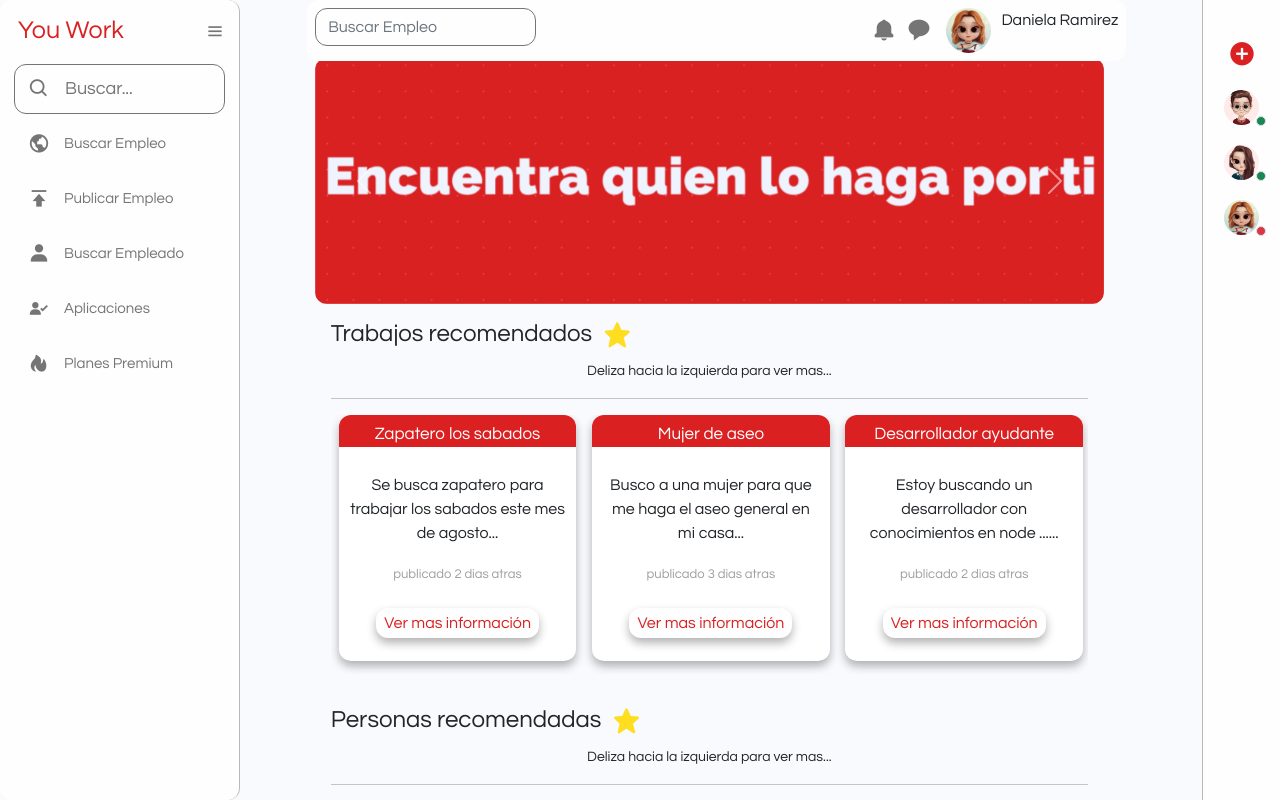
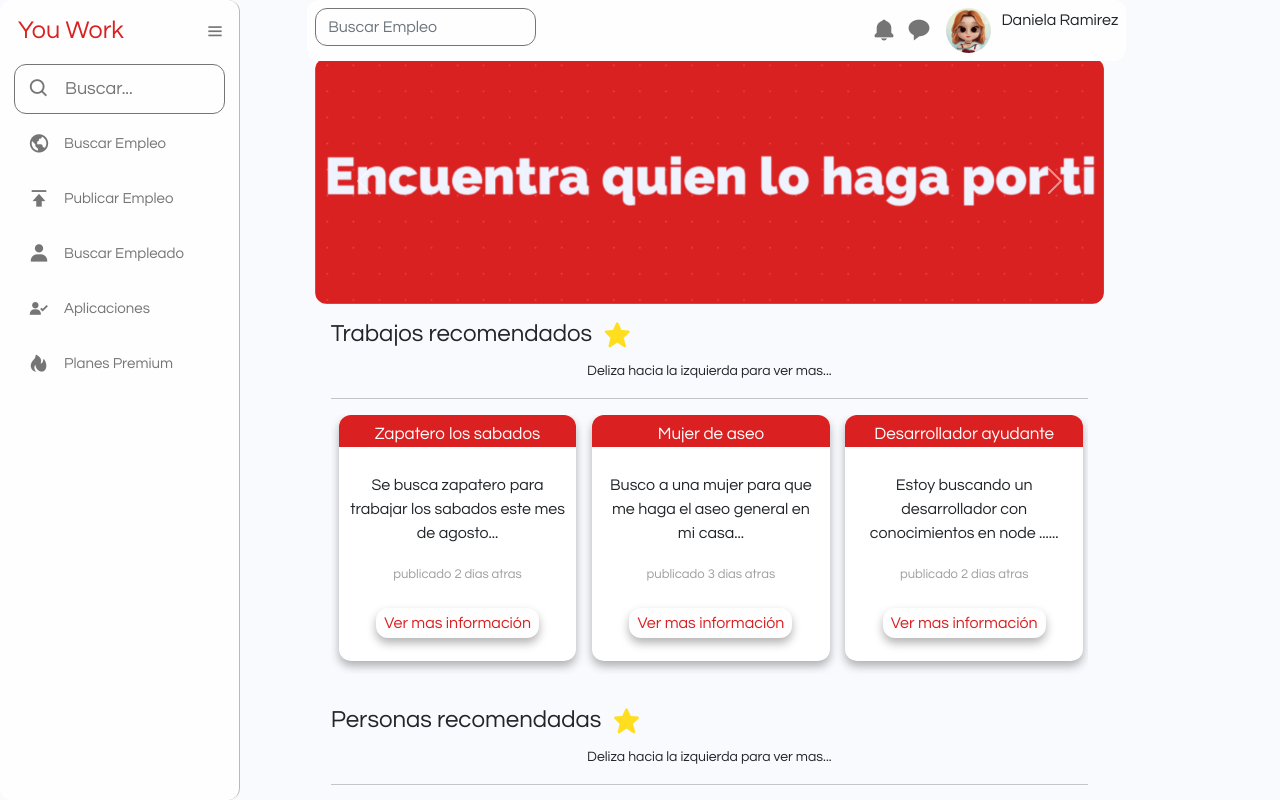
Before and after one commit to miguelangeelg/youwork, a React (Create React App) app: page / in a window 1280 px wide. Shown: the top 800 px of the page. Built offline with nearby package versions, Linux system fonts and the light colour scheme.

Commit message:
no navchat

```diff
--- a/src/App.js
+++ b/src/App.js
@@ -26,7 +26,7 @@ function App () {
             </div>
           </div>
           <div className='col-2 d-flex justify-content-end colNavChat'>
-            <NavChats />
+            {/* <NavChats /> */}
           </div>
         </div>
         {/* <Route path="/" exact component={Home}/>  */}
```
